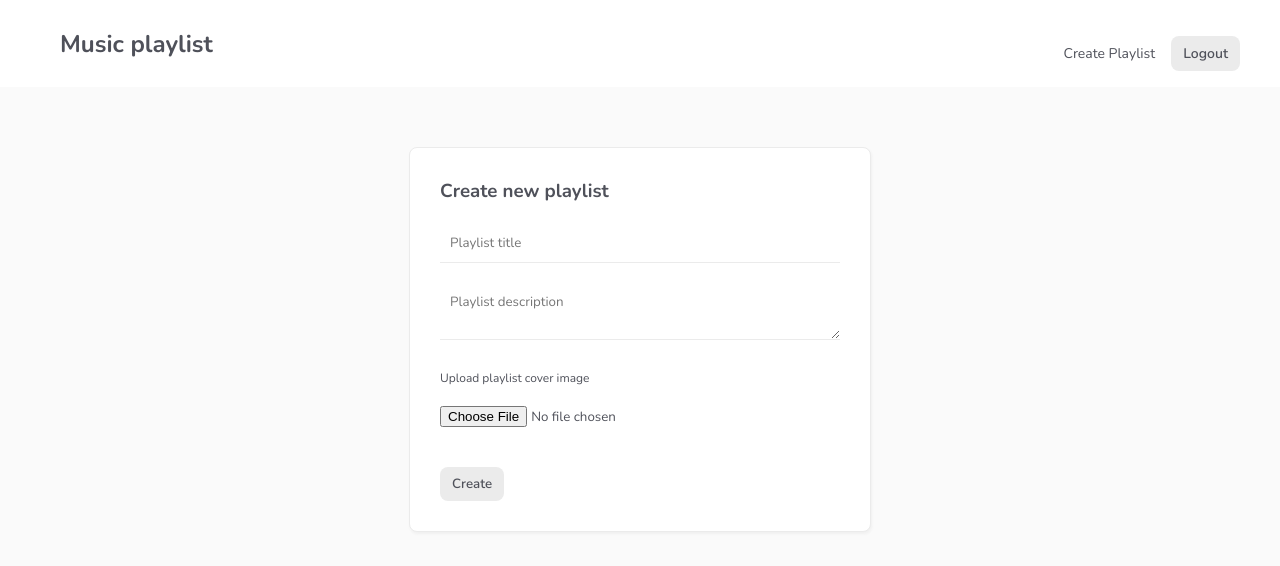
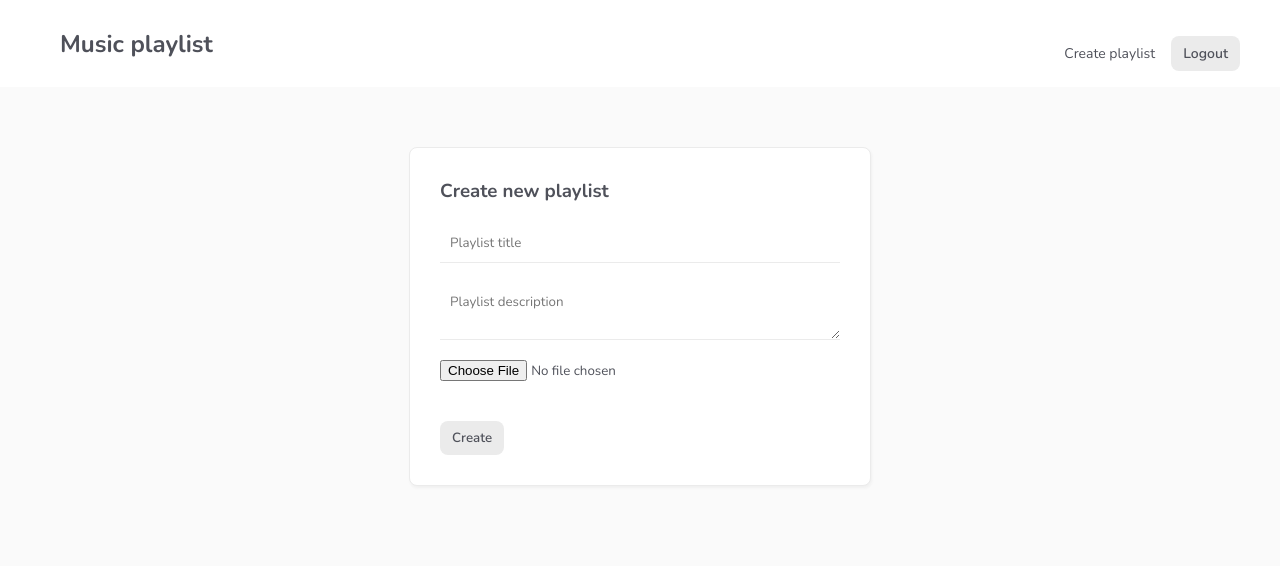
Before and after one commit to AbulSyed/music-playlist, a Vue app: page /playlists/create in a window 1280 px wide. Shown: the top 566 px of the page. Built offline with nearby package versions, Linux system fonts and the light colour scheme; no server answers; sample sign-in values are in the browser's storage.

Commit message:
refactor

```diff
--- a/src/components/Navbar.vue
+++ b/src/components/Navbar.vue
@@ -4,7 +4,7 @@
       <router-link :to="{ name: 'Home' }"><h1>Music playlist</h1></router-link>
       <div class="links">
         <div v-if="user">
-          <router-link :to="{ name: 'CreatePlaylist' }">Create Playlist</router-link>
+          <router-link :to="{ name: 'CreatePlaylist' }">Create playlist</router-link>
           <button @click="handleClick">Logout</button>
         </div>
         <div v-else>
@@ -52,9 +52,6 @@ export default {
     max-width: 1200px;
     margin: 0 auto;
   }
-  nav img {
-    max-height: 60px;
-  }
   nav h1 {
     margin-left: 20px;
   }
--- a/src/views/playlist/CreatePlaylist.vue
+++ b/src/views/playlist/CreatePlaylist.vue
@@ -3,7 +3,6 @@
     <h3>Create new playlist</h3>
     <input type="text" required placeholder="Playlist title" v-model="title">
     <textarea required placeholder="Playlist description" v-model="description"></textarea>
-    <label>Upload playlist cover image</label>
     <input type="file" @change="handleChange">
     <div class="error">{{ fileError }}</div>
     <button>Create</button>
@@ -60,7 +59,7 @@ export default {
         fileError.value = null
       }else{
         file.value = null
-        fileError.value = 'Please select an image file (png or jpg)'
+        fileError.value = 'Please select a image file'
       }
     }
 
@@ -74,11 +73,6 @@ export default {
     border: 0;
     padding: 0;
   }
-  label {
-    font-size: 12px;
-    display: block;
-    margin-top: 30px;
-  }
   button {
     margin-top: 20px;
   }
```
